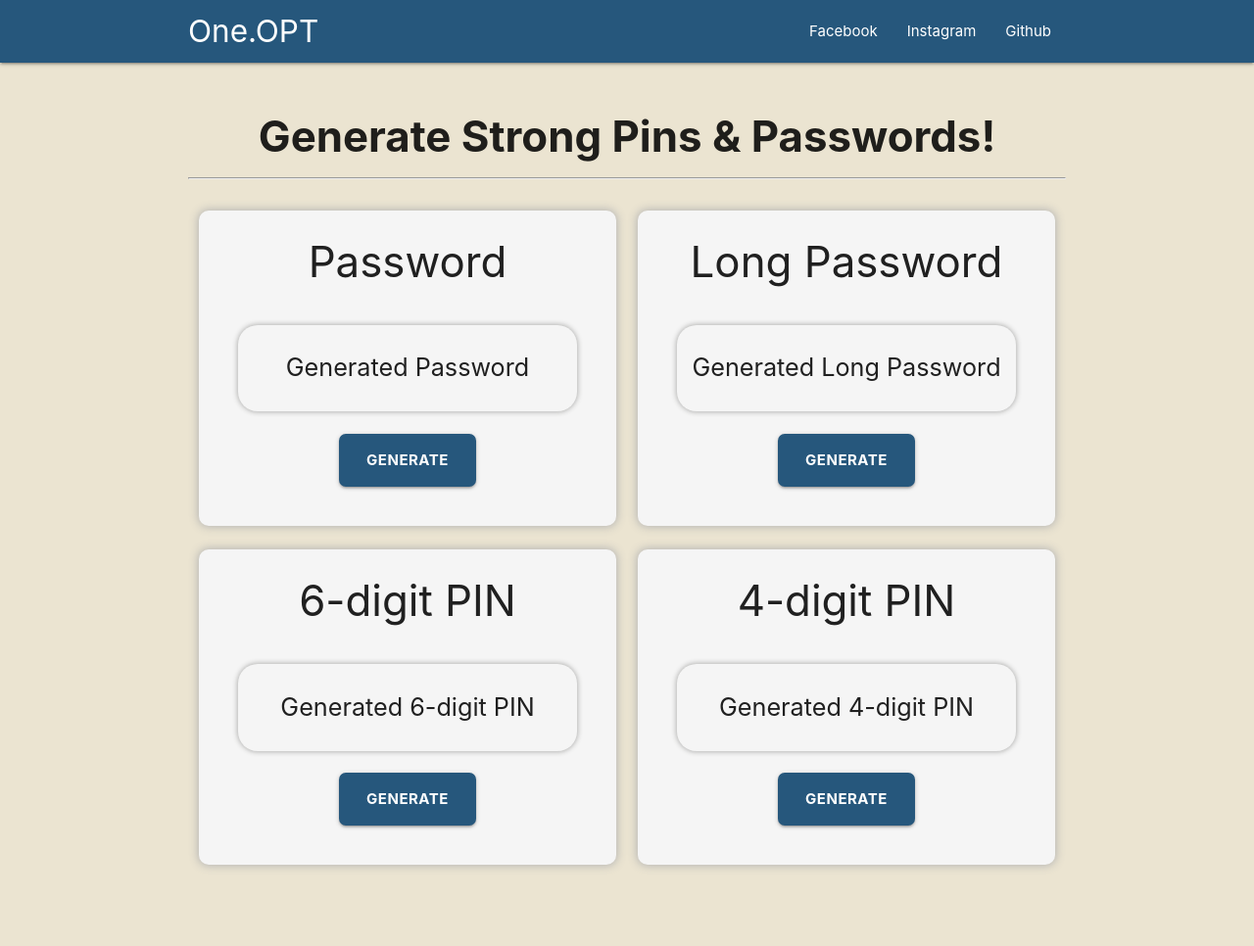
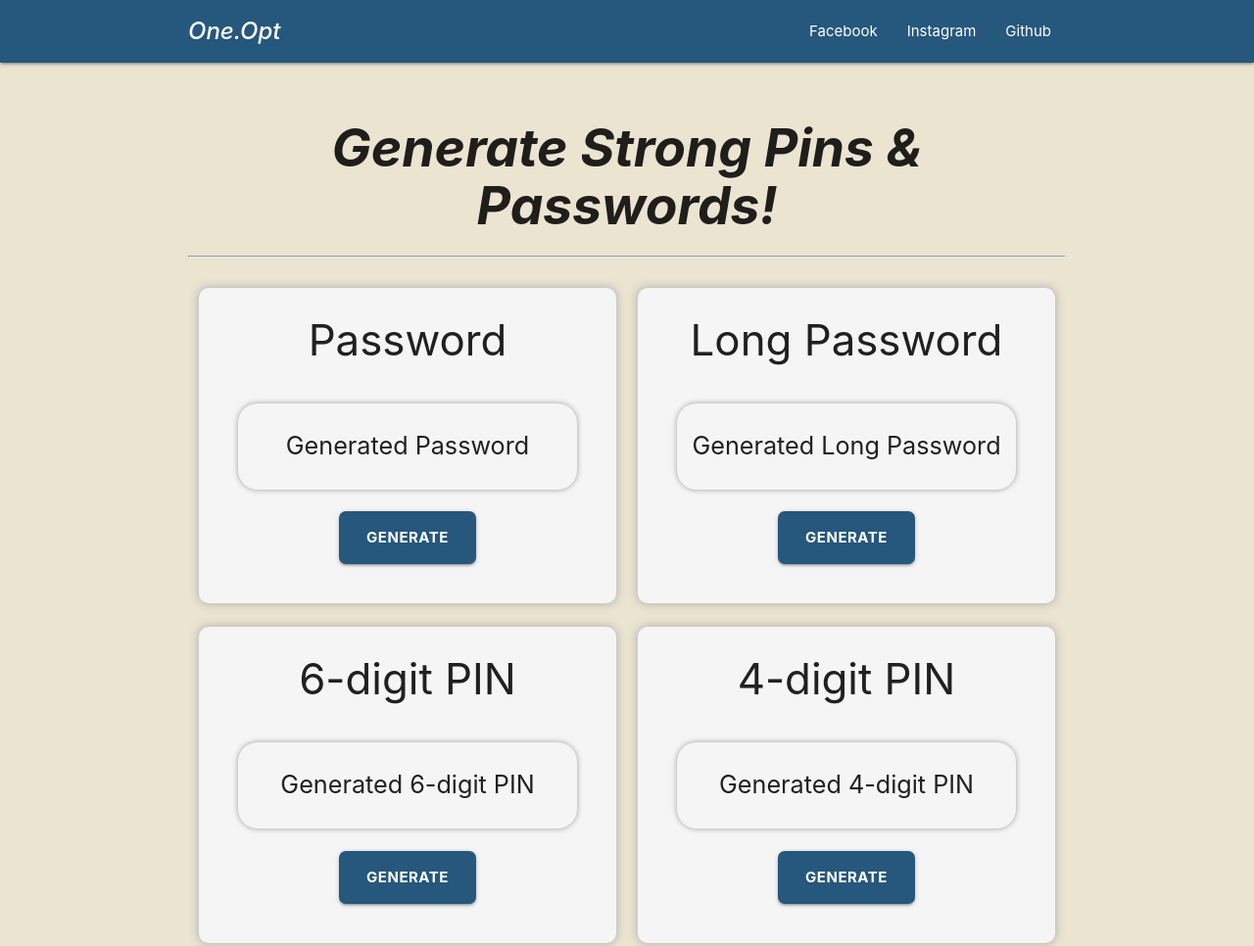
Before and after one commit to txtFn/PassRandomizer, a plain HTML site: page index.html in a window 1280 px wide. Shown: the top 966 px of the page at 98% size. Drawn offline with nearby package versions, Linux system fonts and the light colour scheme.

Commit message:
Changes: Typography

```diff
--- a/index.html
+++ b/index.html
@@ -25,7 +25,7 @@
             <div class="nav-wrapper">
                 <div class="container">
                     <a href="#" data-target="slide-out" class="sidenav-trigger"><i class="material-icons">menu</i></a>
-                    <a href="index.html" class="brand-logo custom-brandLogo">One.OPT</a>
+                    <a href="index.html" class="brand-logo custom-brandLogo"><i><strong>One.Opt</strong></i></a>
                     <ul class="right hide-on-med-and-down">
                         <li><a href="https://www.facebook.com/txtFn" target="_blank">Facebook</a></li>
                         <li><a href="https://www.instagram.com/janiphantom/" target="_blank">Instagram</a></li>
@@ -68,7 +68,7 @@
     <br>
 
     <div class="container">
-        <h3 class="slogan center"><b>Generate Strong Pins & Passwords!</b></h3>
+        <h2 class="slogan center"><i><b>Generate Strong Pins & Passwords!</b></i></h2>
         <hr>
         <div class="row">
             <div class="col s12 m6 l6">
@@ -189,7 +189,7 @@
         </div>
         <div class="footer-copyright">
             <div class="container center">
-                © 2023 One.OPT
+                © 2023 One.Opt
             </div>
         </div>
     </footer>
--- a/style.css
+++ b/style.css
@@ -43,6 +43,7 @@ body {
     background-color: var(--primary);
 }
 
+/* ################################ MAIN ################################ */
 .main {
     margin-top: 3vh;
     padding: 0px 40px 40px;
```
